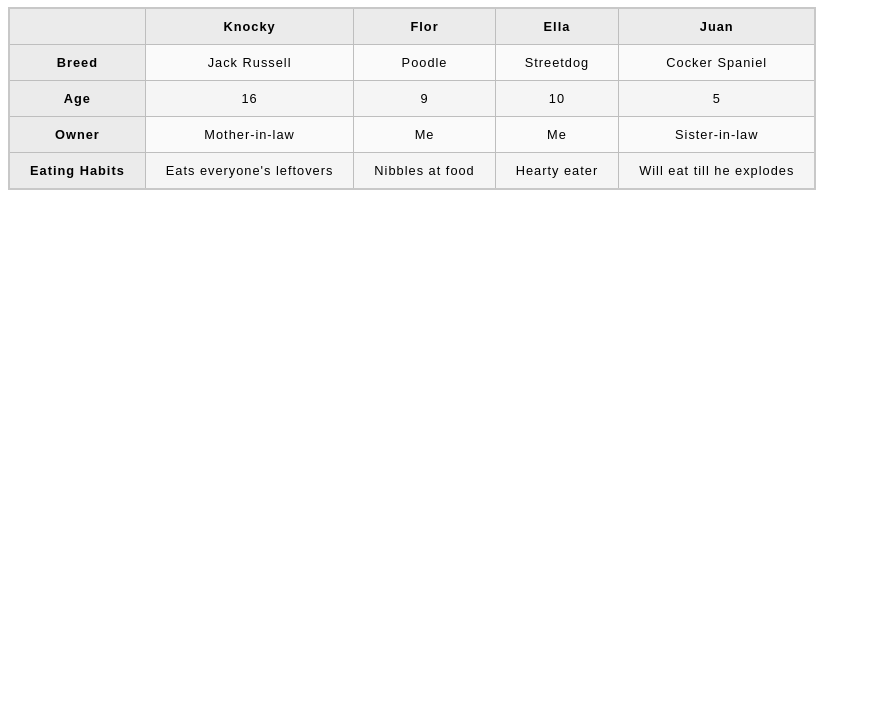
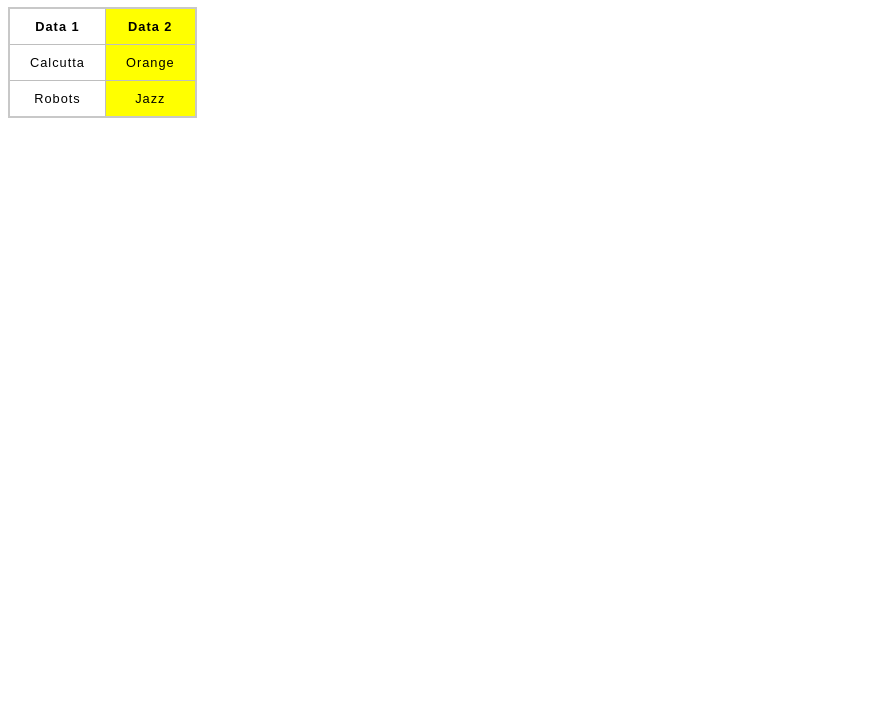
Before and after one commit to SebastianArce/theodinproject, a plain HTML site: page html-tables/index.html in a window 1280 px wide. Shown: the part 73-800 px from the top of the page, without its empty margins (0-871 px from the left). Drawn offline with Linux system fonts and the light colour scheme.

Commit message:
use colgroups to style whole columns

```diff
--- a/html-tables/index.html
+++ b/html-tables/index.html
@@ -7,46 +7,28 @@
     <link href="styles.css" rel="stylesheet" type="text/css">
   </head>
   <body>
-    <h1>Dogs Table</h1>
+    <h1>Table</h1>
 
     <table>
+        <colgroup>
+          <col />
+          <col style="background-color: yellow" />
+        </colgroup>
         <tr>
-        <th>&nbsp;</th>
-        <th>Knocky</th>
-        <th>Flor</th>
-        <th>Ella</th>
-        <th>Juan</th>
+          <th>Data 1</th>
+          <th>Data 2</th>
         </tr>
         <tr>
-        <th>Breed</th>
-        <td>Jack Russell</td>
-        <td>Poodle</td>
-        <td>Streetdog</td>
-        <td>Cocker Spaniel</td>
+          <td>Calcutta</td>
+          <td>Orange</td>
         </tr>
         <tr>
-        <th>Age</th>
-        <td>16</td>
-        <td>9</td>
-        <td>10</td>
-        <td>5</td>
-      </tr>
-      <tr>
-        <th>Owner</th>
-        <td>Mother-in-law</td>
-        <td>Me</td>
-        <td>Me</td>
-        <td>Sister-in-law</td>
-      </tr>
-      <tr>
-        <th>Eating Habits</th>
-        <td>Eats everyone's leftovers</td>
-        <td>Nibbles at food</td>
-        <td>Hearty eater</td>
-        <td>Will eat till he explodes</td>
+          <td>Robots</td>
+          <td>Jazz</td>
         </tr>
     </table>
 
 
+
   </body>
 </html>
--- a/html-tables/styles.css
+++ b/html-tables/styles.css
@@ -14,21 +14,21 @@ html {
     padding: 10px 20px;
   }
 
-  th {
-    background-color: rgb(235,235,235);
-  }
+  /* th { */
+    /* background-color: rgb(235,235,235); */
+  /* } */
 
   td {
     text-align: center;
   }
 
-  tr:nth-child(even) td {
+  /* tr:nth-child(even) td {
     background-color: rgb(250,250,250);
   }
 
   tr:nth-child(odd) td {
     background-color: rgb(245,245,245);
-  }
+  } */
 
   caption {
     padding: 10px;
```
Lines whose indentation alone changed are shown as unchanged.
